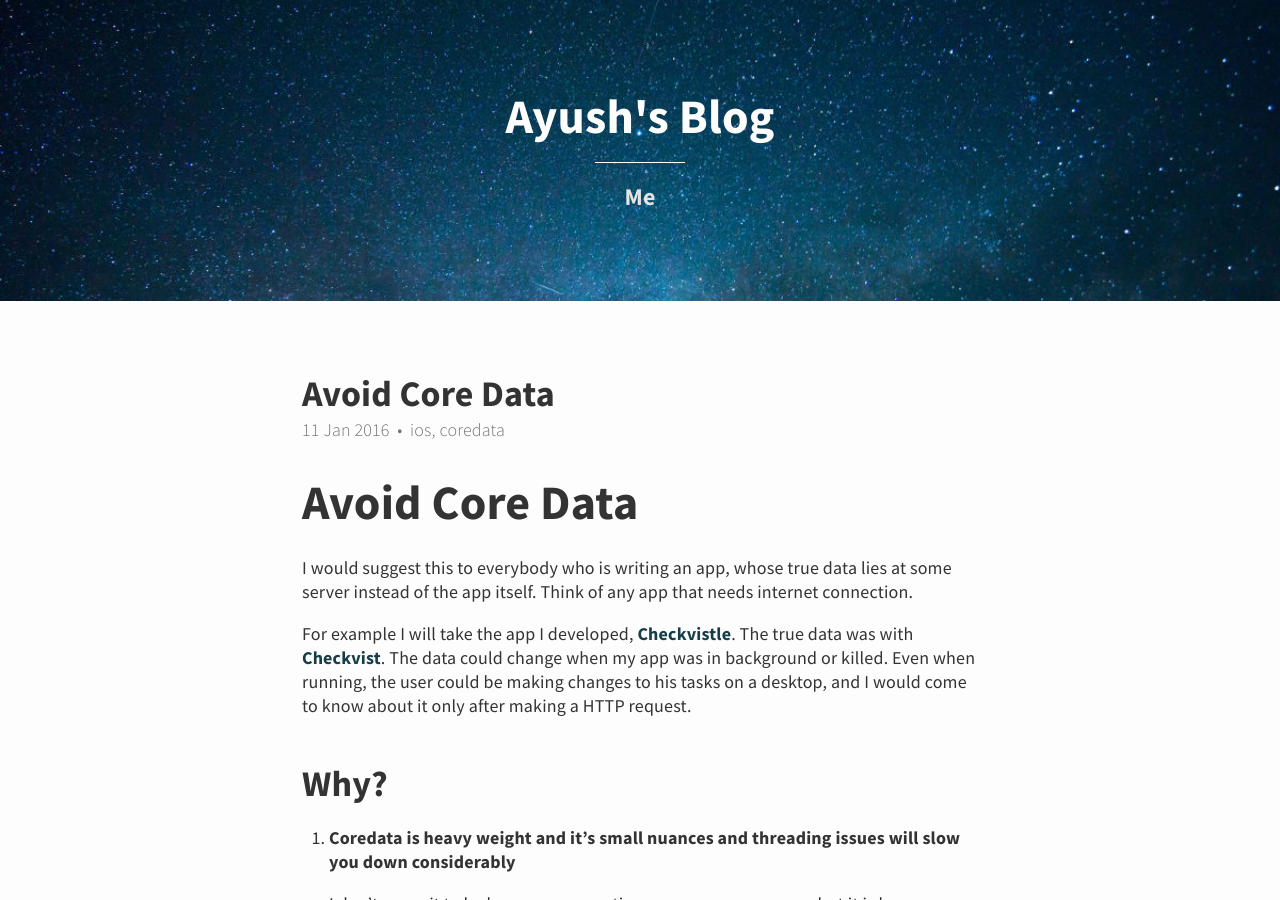
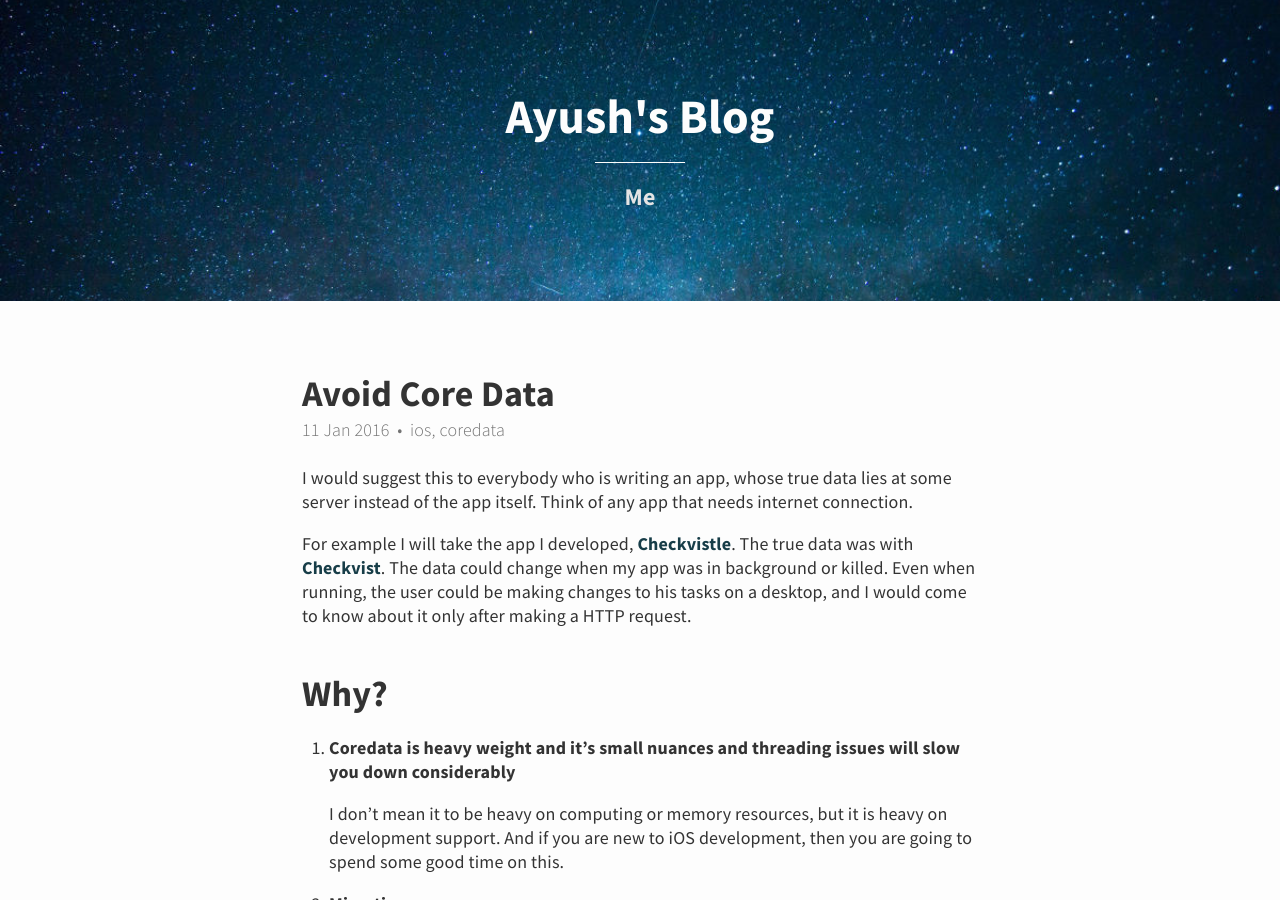
Before and after one commit to ayushgoel/ayushgoel.github.io, a Jekyll site: the page built from _posts/2016-01-11-avoid-core-data.md, in a window 1280 px wide and 900 px high. Built offline with Jekyll 4.4.1, drawn with Linux system fonts in a browser that asks for light colours; nearby versions of some CDN libraries.

Commit message:
Remove title from content

```diff
--- a/_posts/2016-01-11-avoid-core-data.md
+++ b/_posts/2016-01-11-avoid-core-data.md
@@ -1,8 +1,6 @@
 ---
 tags: ios coredata
 ---
-
-#Avoid Core Data
 
 I would suggest this to everybody who is writing an app, whose true data lies at some server instead of the app itself. Think of any app that needs internet connection.
 
```
